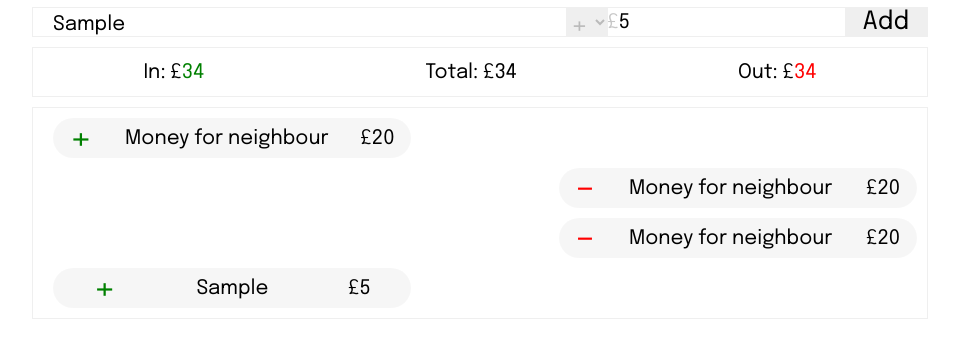
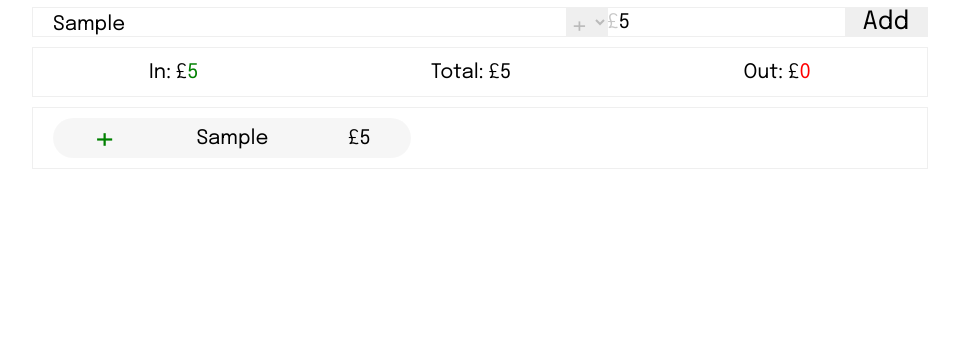
Before and after one commit to Louis-develops/Budge, a plain HTML site: page index.html in a window 1280 px wide. Both pictures are taken after typing "Sample", "5" into the empty fields and a click on the button "Add". Shown: the part 79-436 px from the top of the page, without its empty margins (160-1119 px from the left). Drawn offline with Linux system fonts and the light colour scheme.

Commit message:
Updated the application

```diff
--- a/index.html
+++ b/index.html
@@ -36,43 +36,15 @@
 		</form>
 
 		<section class="totals m-t-s border">
-			<div class="income-total">In: £<span>34</span></div>
-			<div class="grand-total">Total: £<span>34</span></div>
-			<div class="expense-total">Out: £<span>34</span></div>
+			<div class="income-total">In: £<span>0</span></div>
+			<div class="grand-total">Total: £<span>0</span></div>
+			<div class="expense-total">Out: £<span>0</span></div>
 		</section>
 
 		<!-- Data output container -->
 		<section class="output-container m-t-s border">
 
-			<!-- Income -->
-			<div class="item-container income">
-				<div class="item income">
-					<div class="item-type plus">+</div>
-					<p class="description">Money for neighbour</p>
-					<p class="amount">£20</p>
-				</div>
-			</div>
-
-
-			<!-- Expense -->
-			<div class="item-container expense">
-				<div class="item expense">
-					<div class="item-type minus">-</div>
-					<p class="description">Money for neighbour</p>
-					<p class="amount-plus">£20</p>
-				</div>
-			</div>
-
-		<!-- Expense -->
-		<div class="item-container expense">
-			<div class="item expense">
-				<div class="item-type minus">-</div>
-				<p class="description">Money for neighbour</p>
-				<p class="amount-plus">£20</p>
-			</div>
-		</div>
-
-</section>
+		</section>
 	<!-- Script -->
 	<script src="script.js"></script>
 </body>
--- a/script.js
+++ b/script.js
@@ -6,7 +6,10 @@ const UI = (function(){
 		itemType: ".expense-type-select",
 		itemValue: ".monetaryAmount",
 		form: ".form",
-		outputSection: ".output-container"
+		outputSection: ".output-container",
+		incomeTotal: ".income-total span",
+		expenseTotal: ".expense-total span",
+		grandTotal: ".grand-total span"
 	}
 
 	return {
@@ -44,6 +47,12 @@ const UI = (function(){
 				</div>
 				`
 			}
+		},
+		updateUITotals(incomeTotal, expenseTotal, grandTotal){
+			document.querySelector(DOMStrings.incomeTotal).textContent = incomeTotal;
+			document.querySelector(DOMStrings.expenseTotal).textContent = expenseTotal;
+			document.querySelector(DOMStrings.grandTotal).textContent = grandTotal;
+
 		}
 	}
 
@@ -104,6 +113,16 @@ const Store = (function(){
 				data.expenses.push(obj);
 			}
 		},
+		addAmountToDataStructure(type, amount){
+			if(type === "+"){
+				data.totalIn += amount;
+			} else {
+				data.totalOut += amount;
+			}
+		},
+		calculateGrandTotal(){
+			return data.totalIn - data.totalOut;
+		},
 		// For testing purposes:
 		data
 	}
@@ -135,8 +154,27 @@ const App = (function(UI, Store){
 
 			// HTML with dynamic data
 			let HTML = UI.createItemComponent(budgetObj.name, budgetObj.type, budgetObj.value, budgetObj.id)
+
 			// Add budget item to UI
 			document.querySelector(UI.DOMStrings.outputSection).insertAdjacentHTML("beforeend", HTML);
+
+			// Parse amount into number
+			let amount = parseFloat(budgetObj.value);
+
+			// Add amounts to data structure
+			Store.addAmountToDataStructure(budgetObj.type, amount);
+
+			// Calculate grand total
+			let grandTotal = Store.calculateGrandTotal()
+
+			// Update Data store with grand total
+			Store.data.grandTotal = grandTotal;
+
+			// Update UI with updated totals
+			UI.updateUITotals(Store.data.totalIn, Store.data.totalOut, Store.data.grandTotal);
+
+			// Parse
+			console.log(Store.data);
 
 		});
 	}
```
